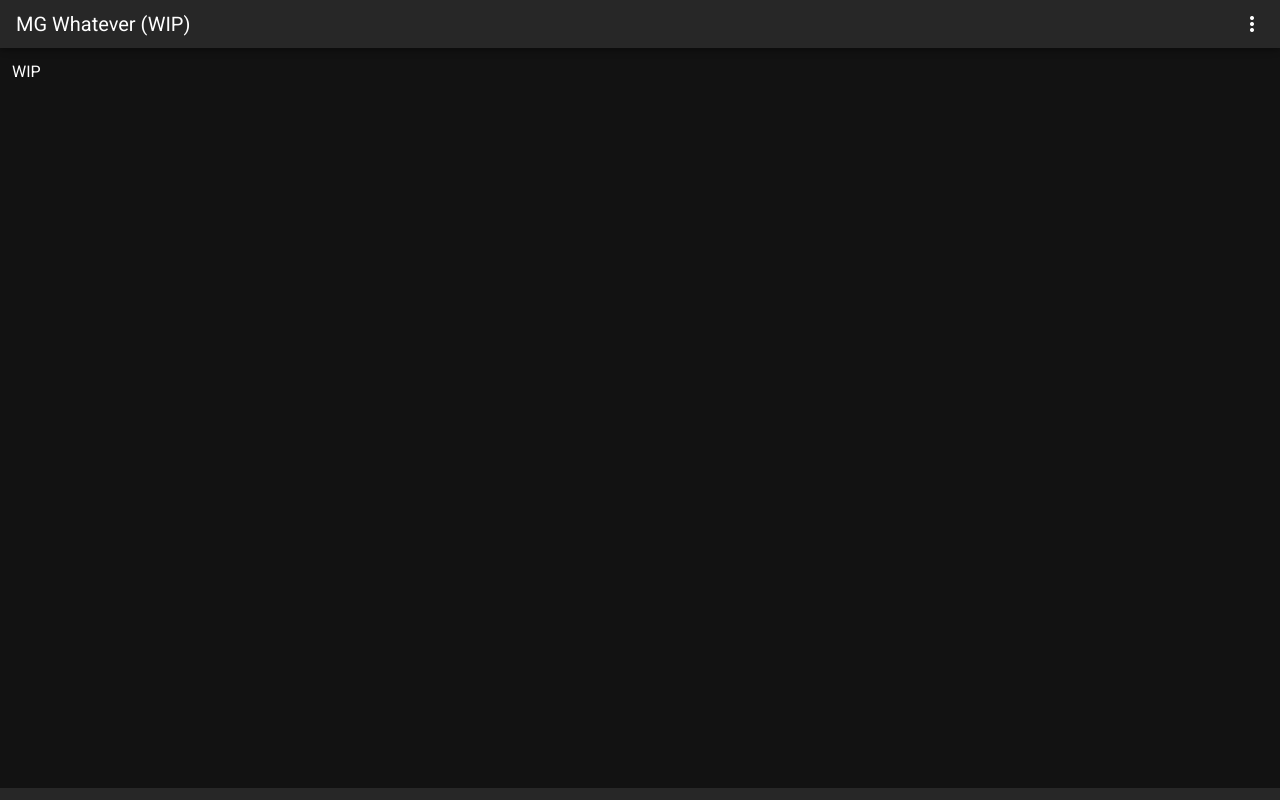
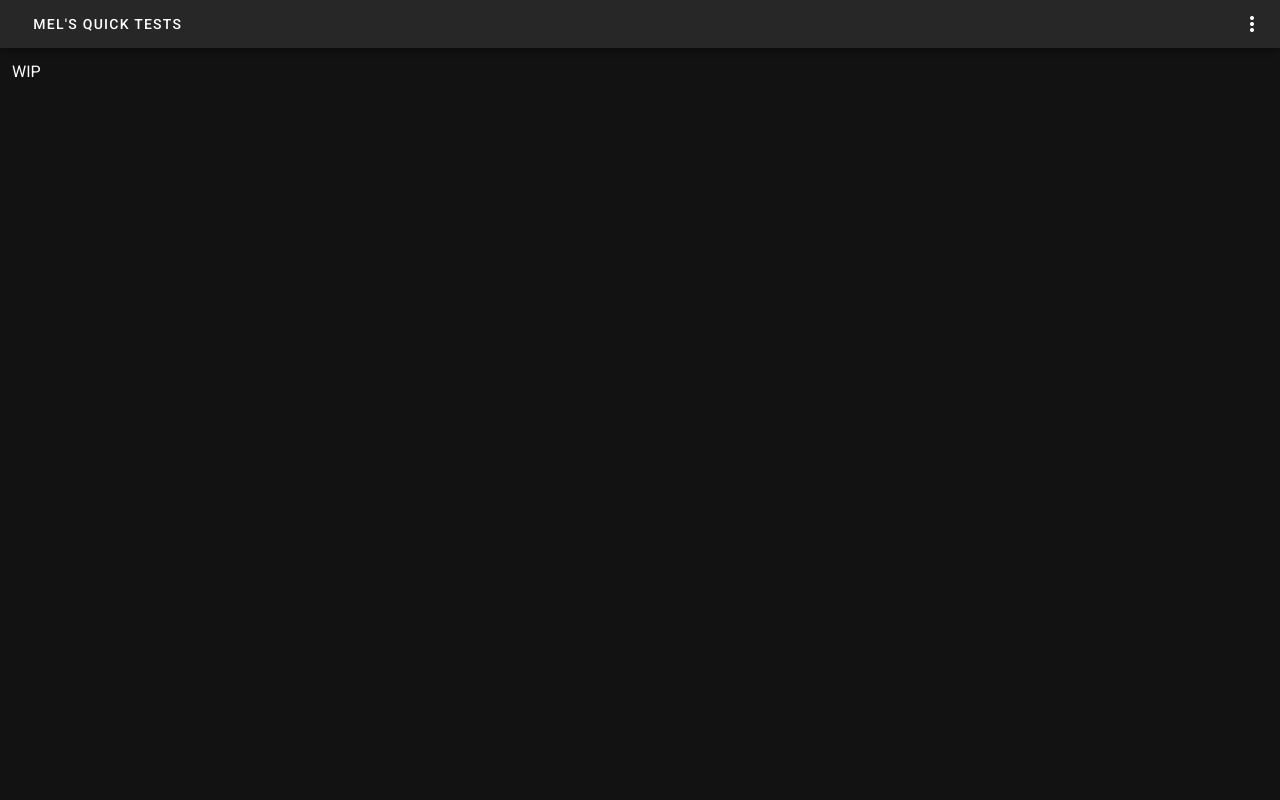
Before and after one commit to MelanieGravel/melaniegravel.github.io, a Nuxt app: page / in a window 1280 px wide. Built offline with nearby package versions, Linux system fonts and the light colour scheme.

Commit message:
Quick Fixes

```diff
--- a/layouts/default.vue
+++ b/layouts/default.vue
@@ -1,36 +1,25 @@
 <template>
   <v-app>
-<!--    <v-navigation-drawer app>-->
-<!--      &lt;!&ndash; &ndash;&gt;-->
-<!--    </v-navigation-drawer>-->
+    <!--    <v-navigation-drawer app>-->
+    <!--      &lt;!&ndash; &ndash;&gt;-->
+    <!--    </v-navigation-drawer>-->
 
-    <v-app-bar
-      dense
-      dark
-      app
-    >
-<!--      <v-app-bar-nav-icon></v-app-bar-nav-icon>-->
+    <v-app-bar dense dark app>
+      <!--      <v-app-bar-nav-icon></v-app-bar-nav-icon>-->
 
-      <v-toolbar-title>MG Whatever (WIP)</v-toolbar-title>
+      <v-toolbar-title class="pointer"><v-btn plain to="/">Mel's Quick Tests</v-btn></v-toolbar-title>
 
       <v-spacer></v-spacer>
 
-      <v-menu
-        left
-        bottom
-      >
+      <v-menu left bottom>
         <template v-slot:activator="{ on, attrs }">
-          <v-btn
-            icon
-            v-bind="attrs"
-            v-on="on"
-          >
+          <v-btn icon v-bind="attrs" v-on="on">
             <v-icon>mdi-dots-vertical</v-icon>
           </v-btn>
         </template>
 
         <v-list>
-          <v-list-item to="/picuplaca">
+          <v-list-item to="/picoplaca">
             <v-list-item-title>Picu Placa</v-list-item-title>
           </v-list-item>
         </v-list>
@@ -39,22 +28,26 @@
 
     <!-- Sizes your content based upon application components -->
     <v-main>
-
       <!-- Provides the application the proper gutter -->
       <v-container fluid>
-
         <!-- If using vue-router -->
         <nuxt />
       </v-container>
     </v-main>
 
-    <v-footer app>
-      <!-- -->
-    </v-footer>
+    <!--    <v-footer app>-->
+    <!--      &lt;!&ndash; &ndash;&gt;-->
+    <!--    </v-footer>-->
   </v-app>
 </template>
 
-<script>
-export default {
+<script lang="ts">
+import { Component, Vue } from 'vue-property-decorator';
+
+@Component({})
+export default class DefaultLayout extends Vue {
+  private backHome(): void {
+    this.$router.push('/');
+  }
 }
 </script>
--- a/nuxt.config.js
+++ b/nuxt.config.js
@@ -9,8 +9,8 @@ export default {
 
   // Global page headers (https://go.nuxtjs.dev/config-head)
   head: {
-    titleTemplate: '%s - melaniegravel',
-    title: 'melaniegravel',
+    titleTemplate: '%s - Mel\'s Quick Tests',
+    title: 'MGQT',
     meta: [
       { charset: 'utf-8' },
       { name: 'viewport', content: 'width=device-width, initial-scale=1' },
```
